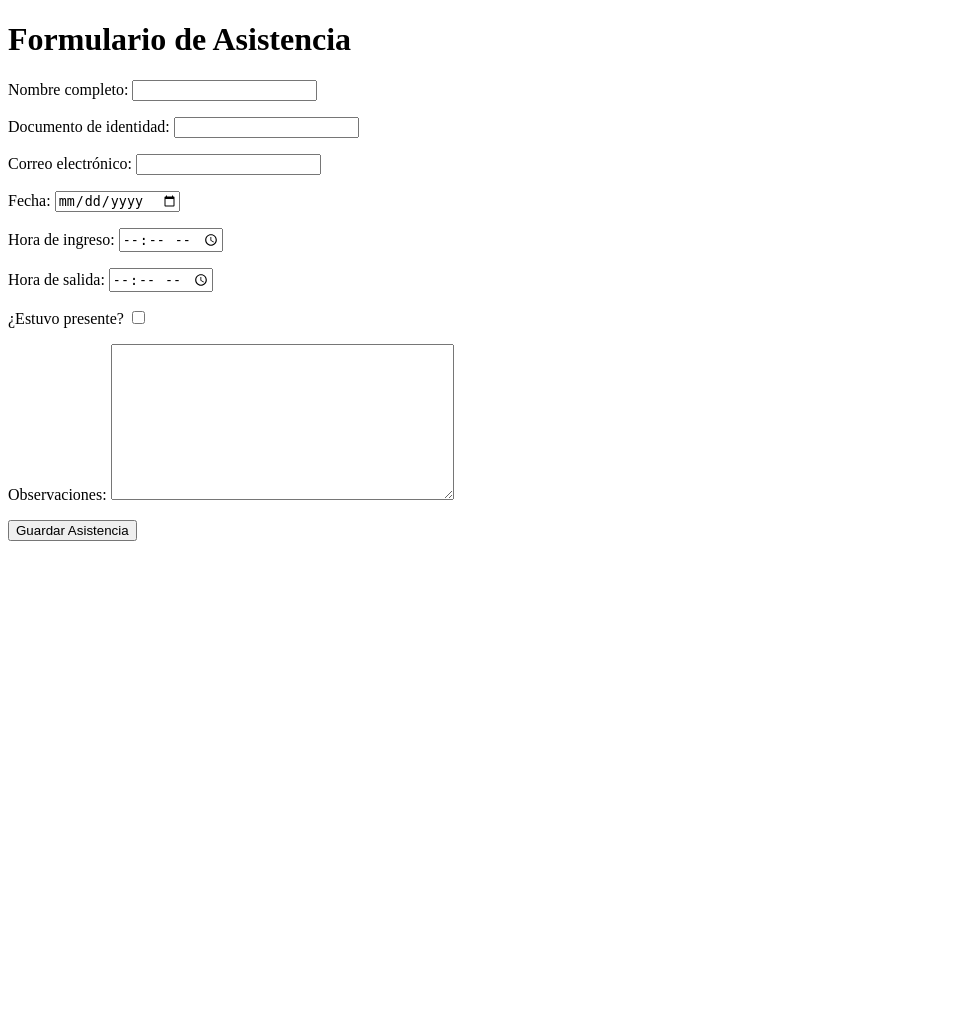
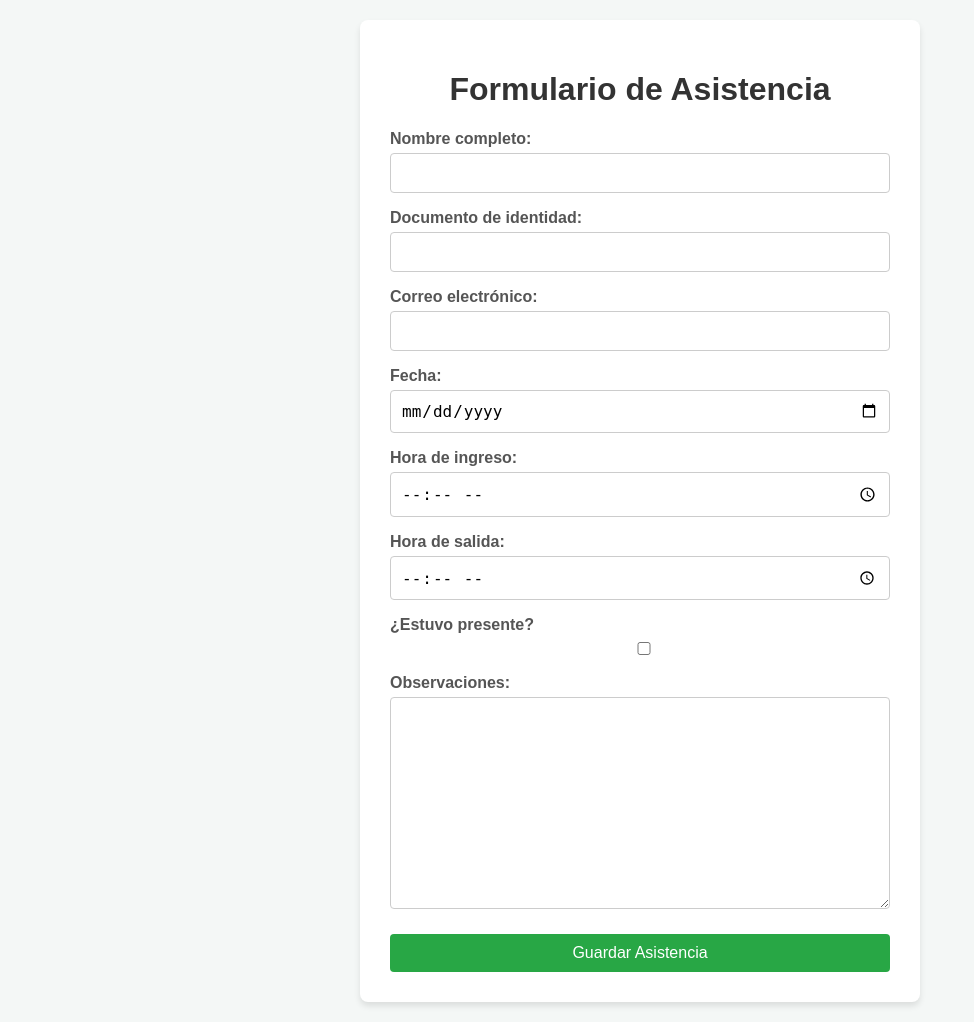
Before and after one commit to Alcstr/lab2-django, a Django app: page /asistencia/ in a window 1280 px wide. Shown: the whole page, without its empty margins (0-974 px from the left). Before the commit the page ends 541 px from the top, so only its background shows below. Run offline with Django 5.2, Linux system fonts and the light colour scheme.

Commit message:
Mejora interfaz de formularios y paginas de confirmacion

```diff
--- a/asistencia/templates/asistencia/formulario.html
+++ b/asistencia/templates/asistencia/formulario.html
@@ -3,13 +3,71 @@
 <head>
     <meta charset="UTF-8">
     <title>Registro de Asistencia</title>
+    <style>
+        body {
+            font-family: Arial, sans-serif;
+            background-color: #f4f7f6;
+            margin: 0;
+            padding: 20px;
+            display: flex;
+            justify-content: center;
+            align-items: center;
+            min-height: 100vh;
+        }
+        .container {
+            background-color: #ffffff;
+            padding: 30px;
+            border-radius: 8px;
+            box-shadow: 0 4px 6px rgba(0,0,0,0.1);
+            width: 100%;
+            max-width: 500px;
+        }
+        h1 {
+            text-align: center;
+            color: #333333;
+        }
+        form p {
+            display: flex;
+            flex-direction: column;
+            margin-bottom: 15px;
+        }
+        label {
+            margin-bottom: 5px;
+            color: #555555;
+            font-weight: bold;
+        }
+        input, select, textarea {
+            padding: 10px;
+            border: 1px solid #cccccc;
+            border-radius: 4px;
+            font-size: 16px;
+            width: 100%;
+            box-sizing: border-box;
+        }
+        button {
+            width: 100%;
+            padding: 10px;
+            background-color: #28a745;
+            color: white;
+            border: none;
+            border-radius: 4px;
+            font-size: 16px;
+            cursor: pointer;
+            margin-top: 10px;
+        }
+        button:hover {
+            background-color: #218838;
+        }
+    </style>
 </head>
 <body>
+    <div class="container">
         <h1>Formulario de Asistencia</h1>
         <form method="post">
             {% csrf_token %}
             {{ form.as_p }}
             <button type="submit">Guardar Asistencia</button>
         </form>
+    </div>
 </body>
 </html>
```
Also changed, not shown: asistencia/templates/asistencia/confirmacion.html (+47 -3 lines), solicitudes/templates/solicitudes/confirmacion.html (+47 -3 lines), solicitudes/templates/solicitudes/formulario.html (+58 -1 lines). Lines whose indentation alone changed are shown as unchanged.
